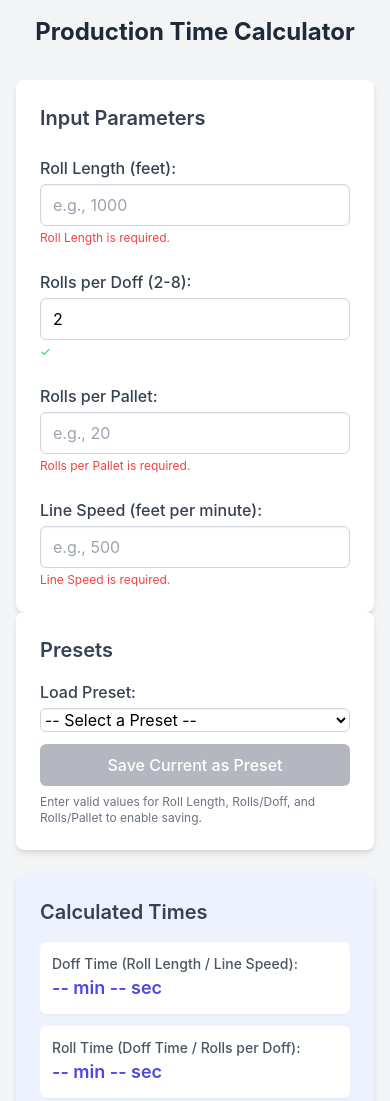
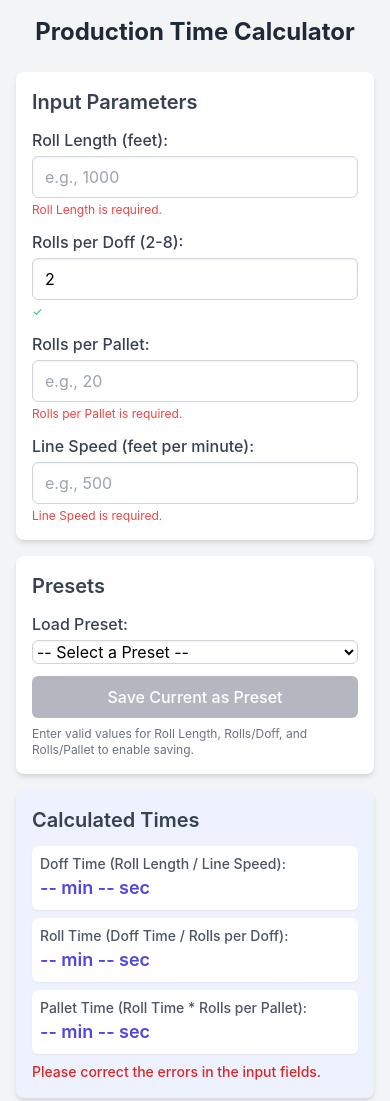
Before and after one commit to terrelcodes/dofftime, a plain HTML site: page index.html in a window 390 px wide. Shown: the top 1101 px of the page. Drawn offline with nearby package versions, Linux system fonts and the light colour scheme.

Commit message:
can you make it responsive?
If the viewport gets too narrow to display two columns,
switch to one with a more compact representation of the input
panel—we don't need that much padding when space is premium

```diff
--- a/index.html
+++ b/index.html
@@ -44,12 +44,21 @@
             border-color: #6366F1; /* indigo-500 */
             box-shadow: 0 0 0 3px rgba(99, 102, 241, 0.3); /* ring-indigo-500 */
         }
+        /* .panel class is now defined with responsive padding */
         .panel {
             background-color: white;
-            padding: 1.5rem; /* p-6 */
+            /* Default padding for small screens */
+            padding: 1rem; /* p-4 */
             border-radius: 0.5rem; /* rounded-lg */
             box-shadow: 0 4px 6px -1px rgba(0,0,0,0.1), 0 2px 4px -1px rgba(0,0,0,0.06); /* shadow-md */
         }
+        /* Padding for medium screens and up */
+        @media (min-width: 768px) { /* md breakpoint */
+            .panel {
+                padding: 1.5rem; /* p-6 */
+            }
+        }
+
         .btn {
             display: inline-flex;
             align-items: center;
@@ -83,11 +92,16 @@
             margin-right: auto;
             padding: 1rem; /* p-4 */
         }
+        /* Layout: single column by default, two columns on md and up */
+        .calculator-layout {
+            display: grid;
+            grid-template-columns: 1fr; /* Single column by default */
+            gap: 1rem; /* Default gap for stacked layout */
+        }
         @media (min-width: 768px) { /* md breakpoint */
             .calculator-layout {
-                display: grid;
                 grid-template-columns: repeat(2, minmax(0, 1fr)); /* Two equal columns */
-                gap: 1.5rem; /* gap-6 */
+                gap: 1.5rem; /* gap-6 for two-column layout */
             }
         }
     </style>
@@ -95,12 +109,12 @@
 <body class="flex items-center justify-center min-h-screen">
 
     <div class="main-container">
-        <h1 class="text-2xl md:text-3xl font-bold text-gray-800 mb-8 text-center">Production Time Calculator</h1>
+        <h1 class="text-2xl md:text-3xl font-bold text-gray-800 mb-6 md:mb-8 text-center">Production Time Calculator</h1>
 
         <div class="calculator-layout">
             <div class="input-section-wrapper">
-                <form id="productionForm" class="panel space-y-6">
-                    <h2 class="text-xl font-semibold text-gray-700 mb-4">Input Parameters</h2>
+                <form id="productionForm" class="panel space-y-3 md:space-y-6">
+                    <h2 class="text-xl font-semibold text-gray-700 mb-3 md:mb-4">Input Parameters</h2>
                     <div>
                         <label for="rollLength">Roll Length (feet):</label>
                         <input type="number" id="rollLength" name="rollLength" min="1" step="any" required placeholder="e.g., 1000">
@@ -124,9 +138,9 @@
                 </form>
             </div>
 
-            <div class="presets-output-wrapper space-y-6">
+            <div class="presets-output-wrapper space-y-4 md:space-y-6">
                 <div class="preset-section panel">
-                    <h2 class="text-xl font-semibold text-gray-700 mb-4">Presets</h2>
+                    <h2 class="text-xl font-semibold text-gray-700 mb-3 md:mb-4">Presets</h2>
                     <div>
                         <label for="presetSelector">Load Preset:</label>
                         <select id="presetSelector" name="presetSelector" class="mb-3"></select>
@@ -136,20 +150,20 @@
                 </div>
 
                 <div class="output-section panel bg-indigo-50">
-                    <h2 class="text-xl font-semibold text-gray-700 mb-4">Calculated Times</h2>
-                    <div class="p-3 bg-white rounded-md shadow-sm mb-3">
+                    <h2 class="text-xl font-semibold text-gray-700 mb-3 md:mb-4">Calculated Times</h2>
+                    <div class="p-2 md:p-3 bg-white rounded-md shadow-sm mb-2 md:mb-3">
                         <p class="text-sm font-medium text-gray-600">Doff Time (Roll Length / Line Speed):</p>
                         <p id="doffTimeOutput" class="text-lg output-value">-- min -- sec</p>
                     </div>
-                    <div class="p-3 bg-white rounded-md shadow-sm mb-3">
+                    <div class="p-2 md:p-3 bg-white rounded-md shadow-sm mb-2 md:mb-3">
                         <p class="text-sm font-medium text-gray-600">Roll Time (Doff Time / Rolls per Doff):</p>
                         <p id="rollTimeOutput" class="text-lg output-value">-- min -- sec</p>
                     </div>
-                    <div class="p-3 bg-white rounded-md shadow-sm">
+                    <div class="p-2 md:p-3 bg-white rounded-md shadow-sm">
                         <p class="text-sm font-medium text-gray-600">Pallet Time (Roll Time * Rolls per Pallet):</p>
                         <p id="palletTimeOutput" class="text-lg output-value">-- min -- sec</p>
                     </div>
-                    <p id="overallValidationMessage" class="mt-3 text-sm text-red-600 font-medium"></p>
+                    <p id="overallValidationMessage" class="mt-2 md:mt-3 text-sm text-red-600 font-medium"></p>
                 </div>
             </div>
         </div>
@@ -228,19 +242,15 @@
 
         function applySelectedPreset() {
             const selectedIndex = presetSelector.value;
-            // Do not proceed if the "-- Select a Preset --" option is re-selected by this function
             if (selectedIndex === "" && presetSelector.manuallyCleared) {
-                 presetSelector.manuallyCleared = false; // Reset flag
+                 presetSelector.manuallyCleared = false;
                  return;
             }
 
-            if (selectedIndex === "") { // User selected "-- Select a Preset --"
-                // Optionally clear fields, or just let calculateAndDisplayTimes handle it
-                // For now, we let calculateAndDisplayTimes update the UI state
+            if (selectedIndex === "") {
                 calculateAndDisplayTimes();
                 return;
             }
-
 
             const selectedPreset = currentPresets[parseInt(selectedIndex, 10)];
             if (selectedPreset) {
@@ -268,7 +278,7 @@
             const rpd = parseInt(rollsPerDoffInput.value, 10);
             const rpp = parseInt(rollsPerPalletInput.value, 10);
 
-            if (isNaN(rl) || isNaN(rpd) || isNaN(rpp)) return -1; // Invalid inputs can't match
+            if (isNaN(rl) || isNaN(rpd) || isNaN(rpp)) return -1;
 
             return currentPresets.findIndex(preset =>
                 preset.rollLength === rl &&
@@ -282,26 +292,20 @@
             const matchingPresetIndex = findMatchingPresetIndex();
 
             if (matchingPresetIndex !== -1) {
-                // Current inputs match an existing preset
                 if (presetSelector.value !== matchingPresetIndex.toString()) {
                     presetSelector.value = matchingPresetIndex;
                 }
                 savePresetButton.disabled = true;
                 savePresetMessage.textContent = `Current values match preset: "${currentPresets[matchingPresetIndex].name}".`;
             } else {
-                // No exact match, or inputs are invalid for forming a complete preset
-                // If the selector isn't already on the placeholder, set it.
-                // This avoids clearing a user's manual selection if they are typing incomplete valid data.
                 if (presetSelector.value !== "") {
-                     // Check if the current inputs are simply incomplete/invalid, not necessarily a non-match
                     if (!isValidForSaving) {
-                        // If values are invalid, don't clear the selector yet, user might be typing
+                        // User might be typing, don't clear selector yet
                     } else {
-                         presetSelector.value = ""; // Revert to "-- Select a Preset --"
-                         presetSelector.manuallyCleared = true; // Flag to prevent applySelectedPreset from re-running
+                         presetSelector.value = "";
+                         presetSelector.manuallyCleared = true;
                     }
                 }
-
 
                 if (isValidForSaving) {
                     savePresetButton.disabled = false;
@@ -312,7 +316,6 @@
                 }
             }
         }
-
 
         function handleSavePreset() {
             if (savePresetButton.disabled) return;
@@ -404,13 +407,11 @@
         }
 
         function calculateAndDisplayTimes() {
-            // Validate all inputs
             const isRLValid = validateSingleInput(rollLengthInput, rollLengthValidationMsg, parseFloat(rollLengthInput.min), null, false, "Roll Length");
             const isRPDValid = validateSingleInput(rollsPerDoffInput, rollsPerDoffValidationMsg, parseInt(rollsPerDoffInput.min, 10), parseInt(rollsPerDoffInput.max, 10), true, "Rolls per Doff");
             const isRPPValid = validateSingleInput(rollsPerPalletInput, rollsPerPalletValidationMsg, parseInt(rollsPerPalletInput.min, 10), null, true, "Rolls per Pallet");
             const isLSValid = validateSingleInput(lineSpeedInput, lineSpeedValidationMsg, parseFloat(lineSpeedInput.min), null, false, "Line Speed");
 
-            // Update preset selector and save button state
             updatePresetUIState();
 
             if (!isRLValid || !isRPDValid || !isRPPValid || !isLSValid) {
```
